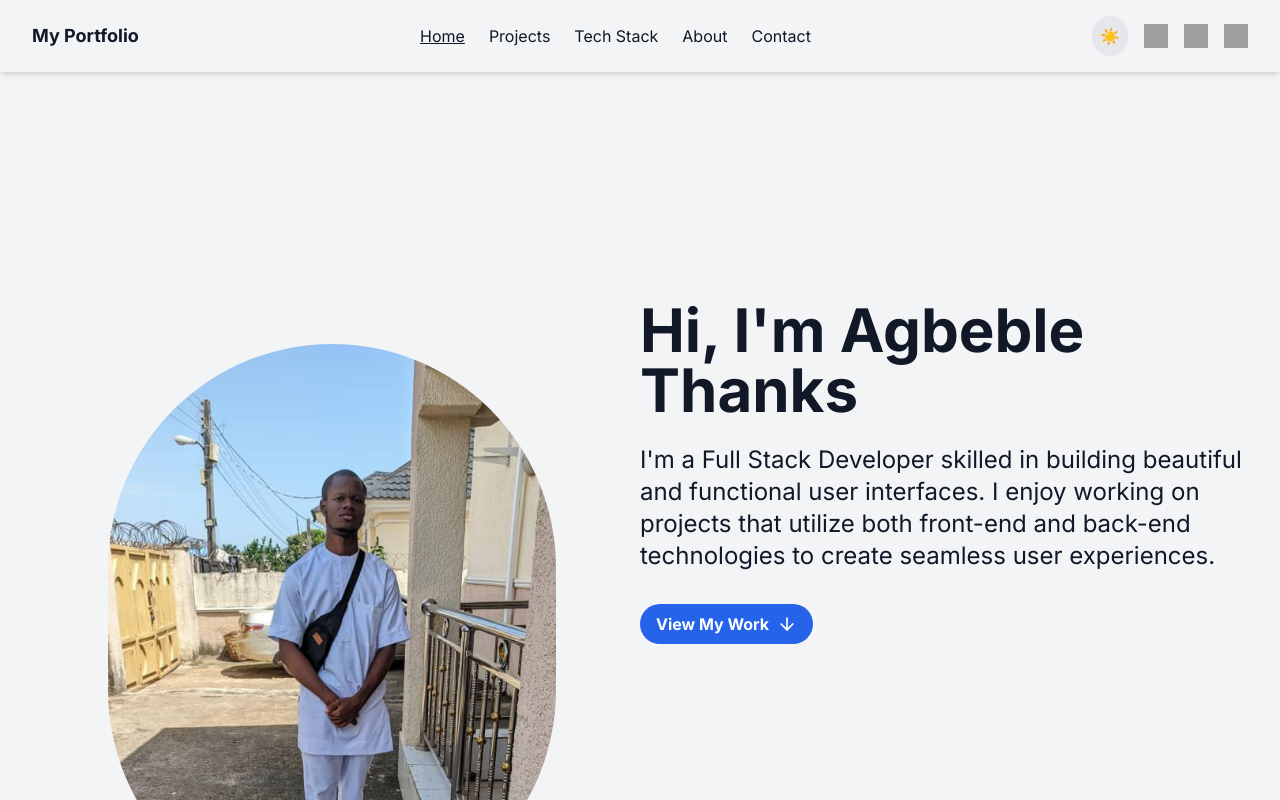
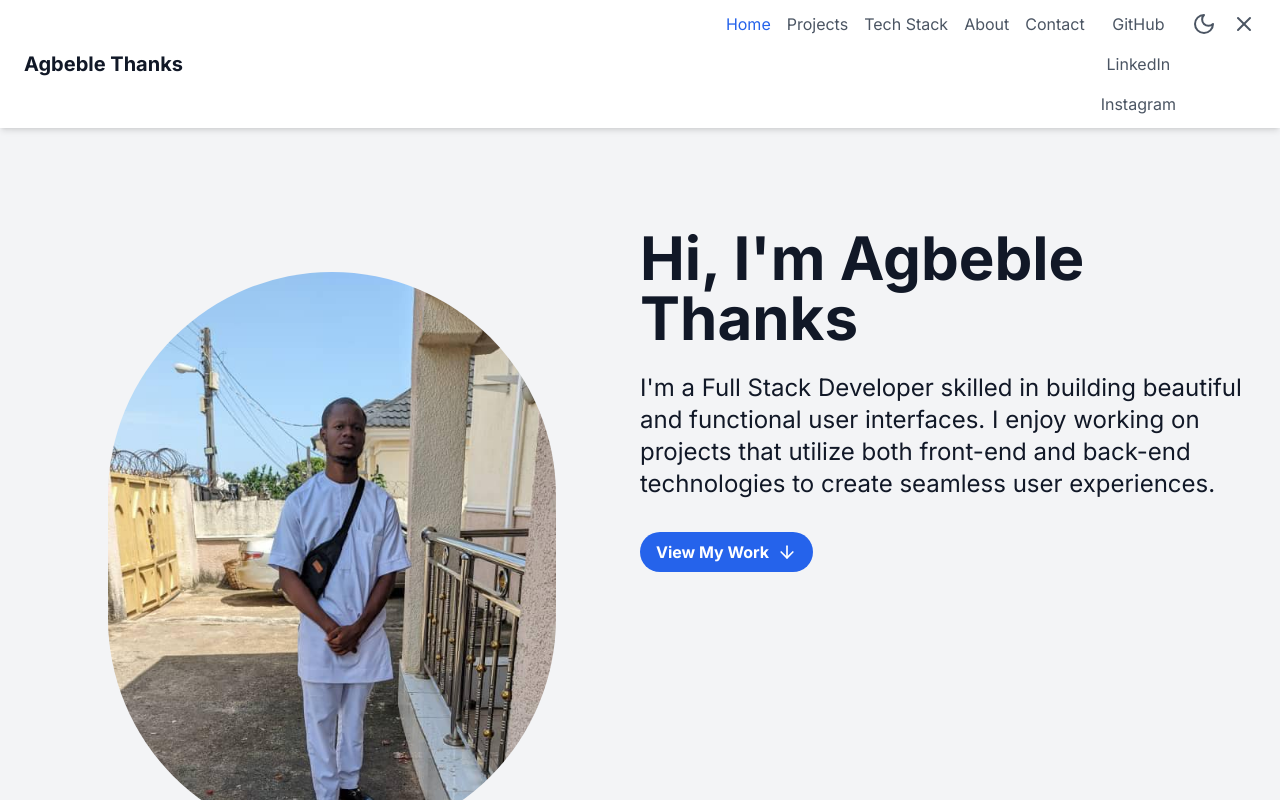
Before and after one commit to thanks299/portfolio, a Next.js app: page / in a window 1280 px wide. Shown: the top 800 px of the page. Built offline with nearby package versions, Linux system fonts and the light colour scheme; grey boxes are pictures that could not be loaded.

Commit message:
Update Header.tsx

```diff
--- a/app/components/Header.tsx
+++ b/app/components/Header.tsx
@@ -1,215 +1,142 @@
 'use client'
 
+import { useState, useEffect } from 'react'
+import { Moon, Sun, Menu, X } from 'lucide-react'
 
-import { useState } from 'react'
-
-export default function Header({
-  activeSection,
-  setActiveSection,
-}: {
+interface HeaderProps {
   activeSection: string
   setActiveSection: (section: string) => void
-}) {
+}
+
+export default function Header({ activeSection, setActiveSection }: HeaderProps) {
+  const [isDarkMode, setIsDarkMode] = useState(false)
   const [isMenuOpen, setIsMenuOpen] = useState(false)
-  const [isDarkMode, setIsDarkMode] = useState(false)
+
+  useEffect(() => {
+    const darkMode = localStorage.getItem('darkMode') === 'true'
+    setIsDarkMode(darkMode)
+    if (darkMode) {
+      document.documentElement.classList.add('dark')
+    } else {
+      document.documentElement.classList.remove('dark')
+    }
+  }, [])
+
+  const handleNavClick = (section: string) => {
+    setActiveSection(section)
+    const element = document.getElementById(section)
+    if (element) {
+      element.scrollIntoView({ behavior: 'smooth' })
+    }
+    setIsMenuOpen(false) // Close menu after clicking
+  }
 
   const toggleDarkMode = () => {
-    setIsDarkMode(!isDarkMode)
-    document.documentElement.classList.toggle('dark')
+    setIsDarkMode((prevMode) => {
+      const newMode = !prevMode
+      localStorage.setItem('darkMode', newMode.toString())
+      if (newMode) {
+        document.documentElement.classList.add('dark')
+      } else {
+        document.documentElement.classList.remove('dark')
+      }
+      return newMode
+    })
+  }
+
+  const toggleMenu = () => {
+    setIsMenuOpen((prev) => !prev)
+  }
+
+  const closeHeader = () => {
+    setIsMenuOpen(false)
   }
 
   return (
-    <header className="bg-gray-100 dark:bg-gray-900 text-gray-900 dark:text-gray-100 shadow-md sticky top-0 z-50">
-      <div className="container mx-auto px-4 sm:px-6 lg:px-8 flex items-center justify-between py-4">
-        {/* Brand Logo */}
-        <div className="text-lg font-bold">
-          <a href="#hero" onClick={() => setActiveSection('home')}>
-            My Portfolio
-          </a>
-        </div>
-
-        {/* Desktop Navigation */}
-        <nav className="hidden md:flex space-x-6">
+    <header className="fixed w-full bg-white dark:bg-gray-800 shadow-md z-20">
+      <div className="container mx-auto px-6 py-3 flex justify-between items-center">
+        <h1 className="text-xl font-bold">Agbeble Thanks</h1>
+        {/* Mobile burger menu button */}
+        <button
+          onClick={toggleMenu}
+          className="lg:hidden text-gray-600 dark:text-gray-300"
+          aria-label="Toggle navigation menu"
+        >
+          {isMenuOpen ? <X className="h-6 w-6" /> : <Menu className="h-6 w-6" />}
+        </button>
+        <nav
+          className={`${
+            isMenuOpen
+              ? 'fixed inset-0 bg-gray-100 dark:bg-gray-900 flex flex-col justify-center items-center z-30'
+              : 'hidden'
+          } lg:flex lg:items-center lg:space-x-4`}
+        >
+          <ul className="space-y-6 lg:space-y-0 lg:flex lg:space-x-4 text-center">
+            {['home', 'projects', 'tech-stack', 'about', 'contact'].map((section) => (
+              <li key={section}>
+                <button
+                  onClick={() => handleNavClick(section)}
+                  className={`capitalize text-2xl lg:text-base ${
+                    activeSection === section
+                      ? 'text-blue-600 dark:text-blue-400'
+                      : 'text-gray-600 dark:text-gray-300'
+                  }`}
+                >
+                  {section.replace('-', ' ')}
+                </button>
+              </li>
+            ))}
+            <li className="flex flex-col items-center space-y-4">
               <a
-            href="#hero"
-            className={`hover:underline ${
-              activeSection === 'home' ? 'underline' : ''
-            }`}
-            onClick={() => setActiveSection('home')}
+                href="https://github.com/your-github"
+                target="_blank"
+                rel="noopener noreferrer"
+                className="text-2xl lg:text-base text-gray-600 dark:text-gray-300 hover:text-blue-600 dark:hover:text-blue-400"
               >
-            Home
+                GitHub
               </a>
               <a
-            href="#projects"
-            className={`hover:underline ${
-              activeSection === 'projects' ? 'underline' : ''
-            }`}
-            onClick={() => setActiveSection('projects')}
+                href="https://linkedin.com/in/your-linkedin"
+                target="_blank"
+                rel="noopener noreferrer"
+                className="text-2xl lg:text-base text-gray-600 dark:text-gray-300 hover:text-blue-600 dark:hover:text-blue-400"
               >
-            Projects
+                LinkedIn
               </a>
               <a
-            href="#tech-stack"
-            className={`hover:underline ${
-              activeSection === 'tech-stack' ? 'underline' : ''
-            }`}
-            onClick={() => setActiveSection('tech-stack')}
-          >
-            Tech Stack
-          </a>
-          <a
-            href="#about"
-            className={`hover:underline ${
-              activeSection === 'about' ? 'underline' : ''
-            }`}
-            onClick={() => setActiveSection('about')}
-          >
-            About
-          </a>
-          <a
-            href="#contact"
-            className={`hover:underline ${
-              activeSection === 'contact' ? 'underline' : ''
-            }`}
-            onClick={() => setActiveSection('contact')}
-          >
-            Contact
-          </a>
-        </nav>
-
-        {/* Theme Toggle and Social Media Links */}
-        <div className="flex items-center space-x-4">
-          {/* Dark Mode Toggle */}
-          <button
-            className="p-2 rounded-full bg-gray-200 dark:bg-gray-700 focus:outline-none"
-            onClick={toggleDarkMode}
-          >
-            {isDarkMode ? '🌙' : '☀️'}
-          </button>
-
-          {/* Social Media Icons (Desktop) */}
-          <div className="hidden md:flex space-x-4">
-            <a
-              href="https://twitter.com"
+                href="https://instagram.com/your-instagram"
                 target="_blank"
                 rel="noopener noreferrer"
-              className="text-gray-600 dark:text-gray-300 hover:text-blue-500 dark:hover:text-blue-400"
+                className="text-2xl lg:text-base text-gray-600 dark:text-gray-300 hover:text-blue-600 dark:hover:text-blue-400"
               >
-              <img src="/path/to/twitter-icon.svg" alt="Twitter" className="w-6 h-6" />
+                Instagram
               </a>
-            <a
-              href="https://github.com"
-              target="_blank"
-              rel="noopener noreferrer"
-              className="text-gray-600 dark:text-gray-300 hover:text-gray-900 dark:hover:text-white"
+            </li>
+            <li>
+              <button
+                onClick={toggleDarkMode}
+                aria-label="Toggle dark mode"
+                className="mt-4 lg:mt-0"
               >
-              <img src="/path/to/github-icon.svg" alt="GitHub" className="w-6 h-6" />
-            </a>
-            <a
-              href="https://linkedin.com"
-              target="_blank"
-              rel="noopener noreferrer"
-              className="text-gray-600 dark:text-gray-300 hover:text-blue-700 dark:hover:text-blue-500"
+                {isDarkMode ? (
+                  <Sun className="h-6 w-6 text-gray-600 dark:text-gray-300" />
+                ) : (
+                  <Moon className="h-6 w-6 text-gray-600 dark:text-gray-300" />
+                )}
+              </button>
+            </li>
+            <li>
+              <button
+                onClick={closeHeader}
+                className="text-gray-600 dark:text-gray-300"
+                aria-label="Close header"
               >
-              <img src="/path/to/linkedin-icon.svg" alt="LinkedIn" className="w-6 h-6" />
-            </a>
+                <X className="h-6 w-6" />
+              </button>
+            </li>
+          </ul>
+        </nav>
       </div>
-        </div>
-
-        {/* Mobile Burger Menu */}
-        <button
-          className="block md:hidden text-2xl focus:outline-none"
-          onClick={() => setIsMenuOpen(!isMenuOpen)}
-        >
-          {isMenuOpen ? '✖' : '☰'}
-        </button>
-      </div>
-
-      {/* Mobile Navigation */}
-      {isMenuOpen && (
-        <div className="absolute top-0 left-0 right-0 bottom-0 bg-gray-200 dark:bg-gray-800 p-6 flex flex-col items-center">
-          <nav className="space-y-6">
-            <a
-              href="#hero"
-              className="text-xl hover:underline"
-              onClick={() => {
-                setActiveSection('home')
-                setIsMenuOpen(false)
-              }}
-            >
-              Home
-            </a>
-            <a
-              href="#projects"
-              className="text-xl hover:underline"
-              onClick={() => {
-                setActiveSection('projects')
-                setIsMenuOpen(false)
-              }}
-            >
-              Projects
-            </a>
-            <a
-              href="#tech-stack"
-              className="text-xl hover:underline"
-              onClick={() => {
-                setActiveSection('tech-stack')
-                setIsMenuOpen(false)
-              }}
-            >
-              Tech Stack
-            </a>
-            <a
-              href="#about"
-              className="text-xl hover:underline"
-              onClick={() => {
-                setActiveSection('about')
-                setIsMenuOpen(false)
-              }}
-            >
-              About
-            </a>
-            <a
-              href="#contact"
-              className="text-xl hover:underline"
-              onClick={() => {
-                setActiveSection('contact')
-                setIsMenuOpen(false)
-              }}
-            >
-              Contact
-            </a>
-          </nav>
-
-          {/* Social Media Icons (Mobile) */}
-          <div className="mt-8 flex space-x-4">
-            <a
-              href="https://twitter.com"
-              target="_blank"
-              rel="noopener noreferrer"
-              className="text-gray-600 dark:text-gray-300 hover:text-blue-500 dark:hover:text-blue-400"
-            >
-              <img src="/path/to/twitter-icon.svg" alt="Twitter" className="w-6 h-6" />
-            </a>
-            <a
-              href="https://github.com"
-              target="_blank"
-              rel="noopener noreferrer"
-              className="text-gray-600 dark:text-gray-300 hover:text-gray-900 dark:hover:text-white"
-            >
-              <img src="/path/to/github-icon.svg" alt="GitHub" className="w-6 h-6" />
-            </a>
-            <a
-              href="https://linkedin.com"
-              target="_blank"
-              rel="noopener noreferrer"
-              className="text-gray-600 dark:text-gray-300 hover:text-blue-700 dark:hover:text-blue-500"
-            >
-              <img src="/path/to/linkedin-icon.svg" alt="LinkedIn" className="w-6 h-6" />
-            </a>
-          </div>
-        </div>
-      )}
     </header>
   )
 }
```
Lines whose indentation alone changed are shown as unchanged.
